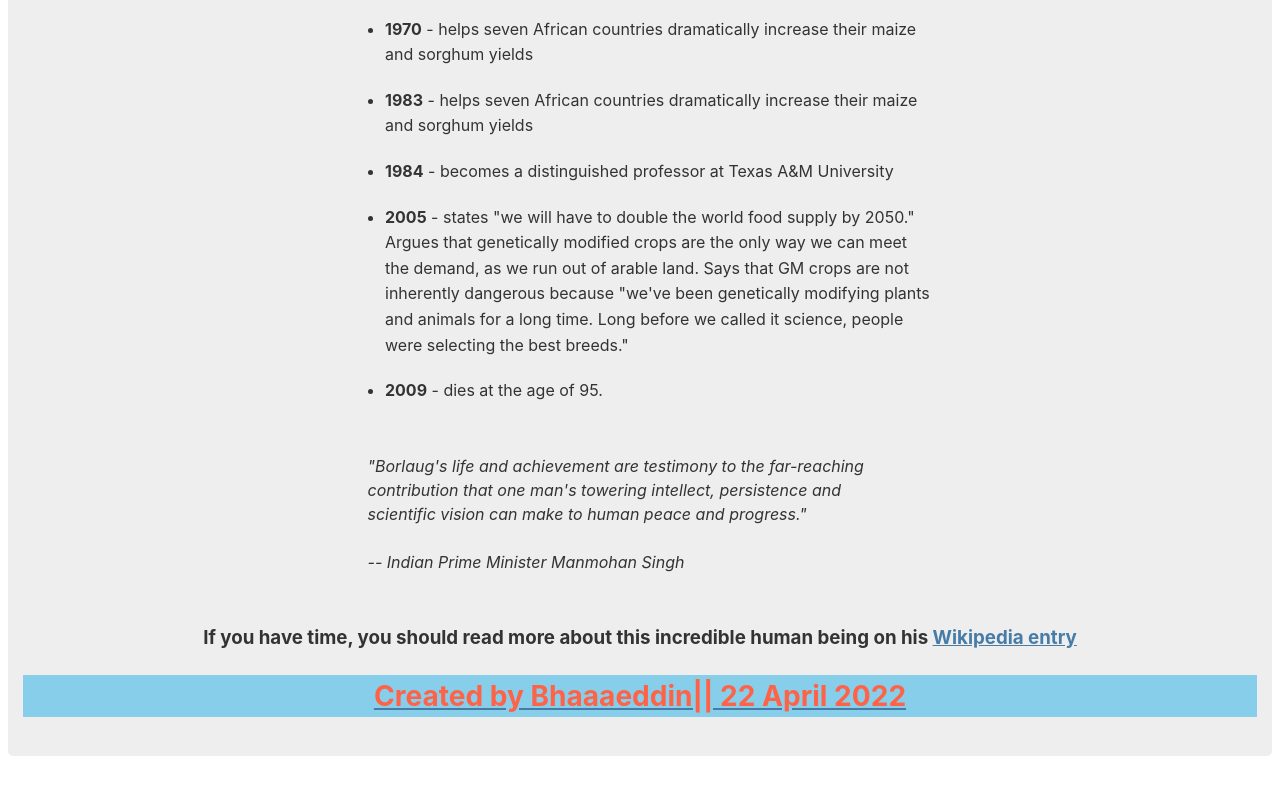
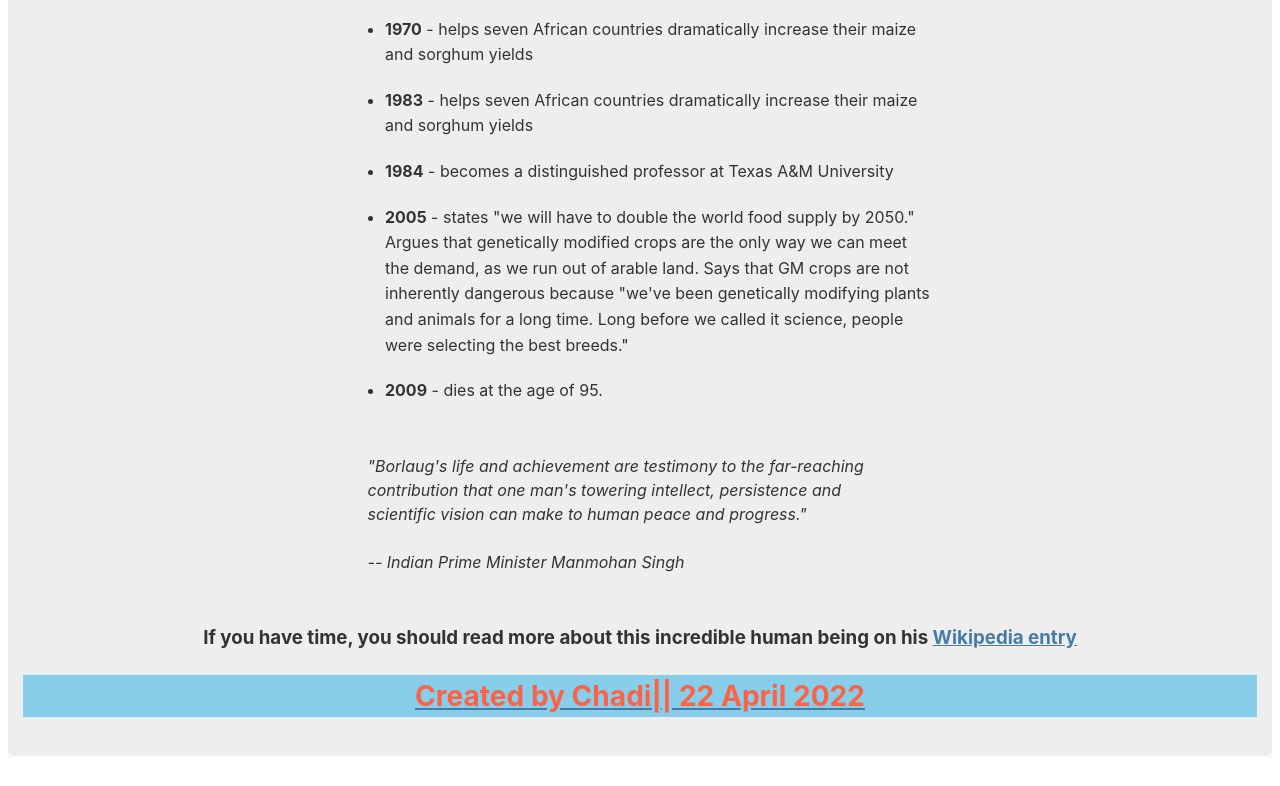
Before and after one commit to Chadi04/fcc1, a plain HTML site: page index.html in a window 1280 px wide. Shown: the part 1671-2457 px from the top of the page. Drawn offline with Linux system fonts and the light colour scheme.

Commit message:
Update index.html

```diff
--- a/index.html
+++ b/index.html
@@ -47,7 +47,7 @@
                 <h3> If you have time, you should read more about this incredible human being on his
                     <a id="tribute-link" href="https://en.wikipedia.org/wiki/Norman_Borlaug" target="_blank">
             Wikipedia entry</link="Style.css">
-            <h2>Created by Bhaaaeddin|| 22 April 2022</h2>
+            <h2>Created by Chadi|| 22 April 2022</h2>
         </section>
     </div>
     <script href="/index.js"></script>
```
